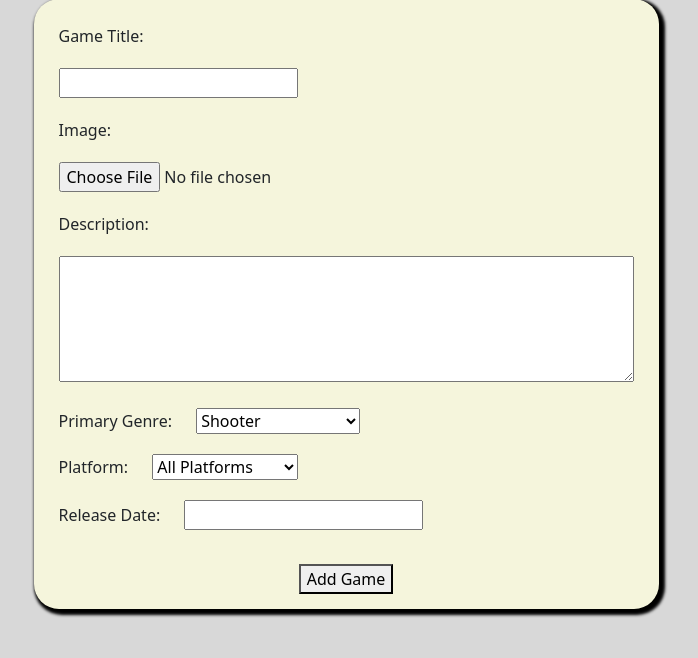
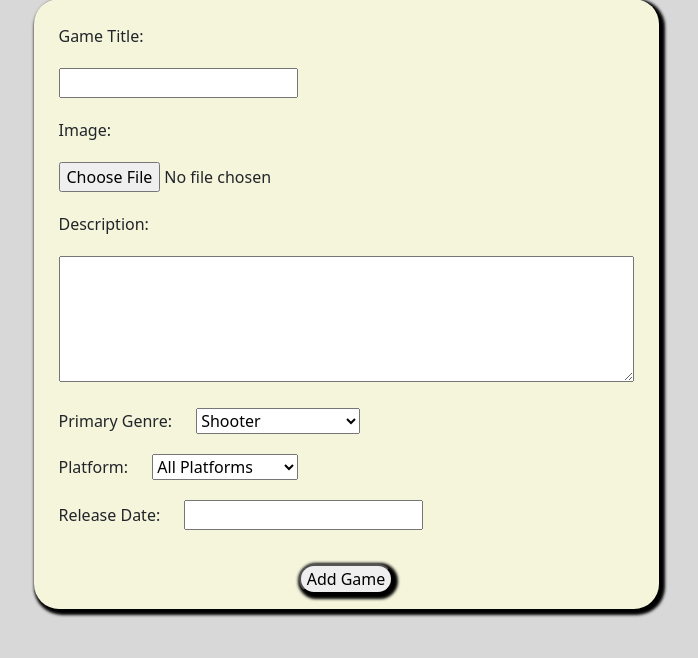
Before and after one commit to GitHub-Harrison/gamers-library, a Django app: page /games/add_game/ in a window 1280 px wide. Shown: the part 142-800 px from the top of the page, without its empty margins (294-992 px from the left). Run offline with Django 3.2, Linux system fonts and the light colour scheme.

Commit message:
Add class to button to center and style

```diff
--- a/add_game/templates/add_game/add_game.html
+++ b/add_game/templates/add_game/add_game.html
@@ -24,7 +24,7 @@ Gamers Library | Add Games
             <label class="pad" for="id_release_date">Release Date:</label>
             {{ form.release_date }} <br>
             <br>
-            <button type="submit" id="submit-btn" class="pad">Add Game</button>
+            <button type="submit" id="submit-btn" class="pad btn-rounded">Add Game</button>
         </form>
     </div>
 
```
